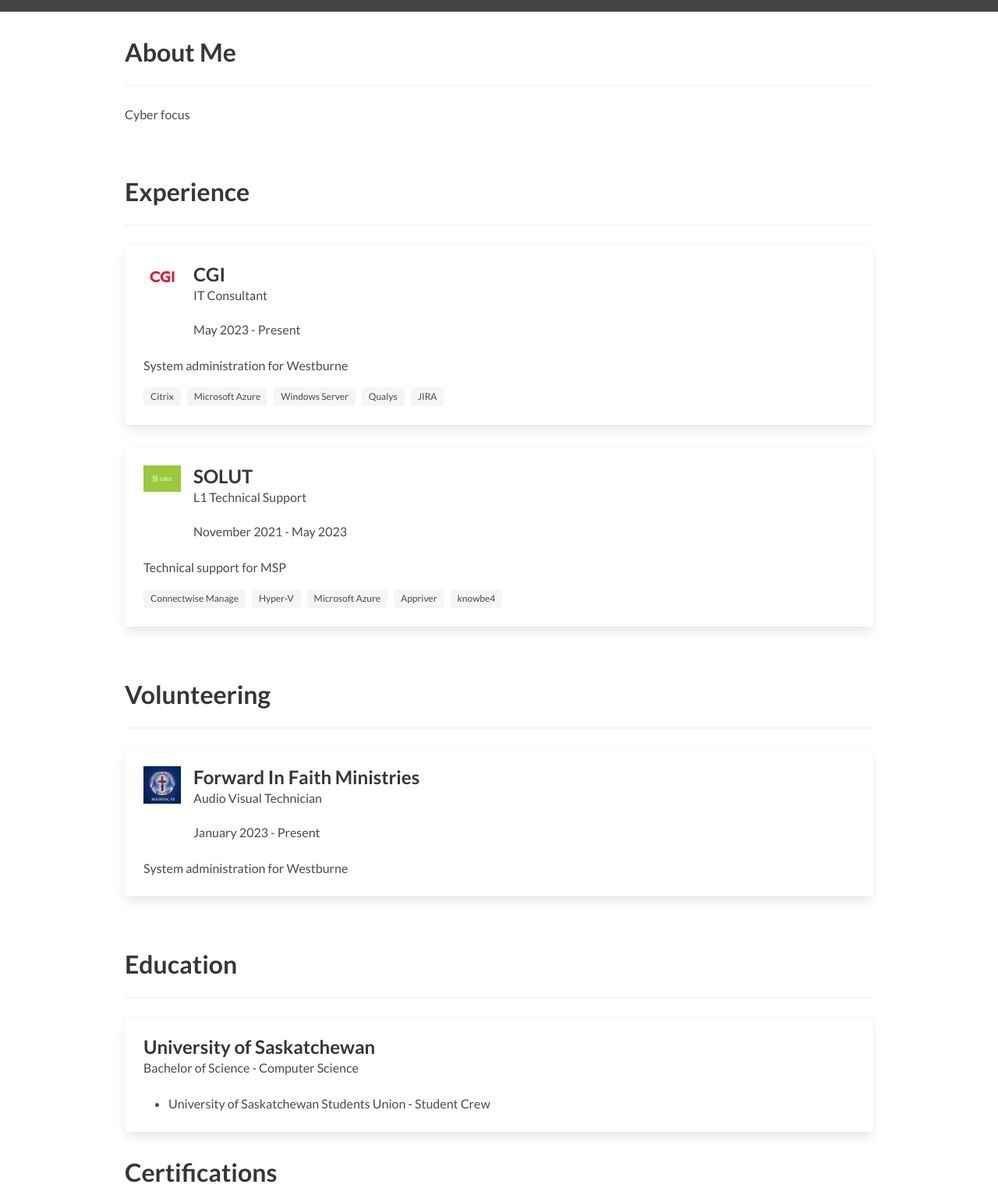
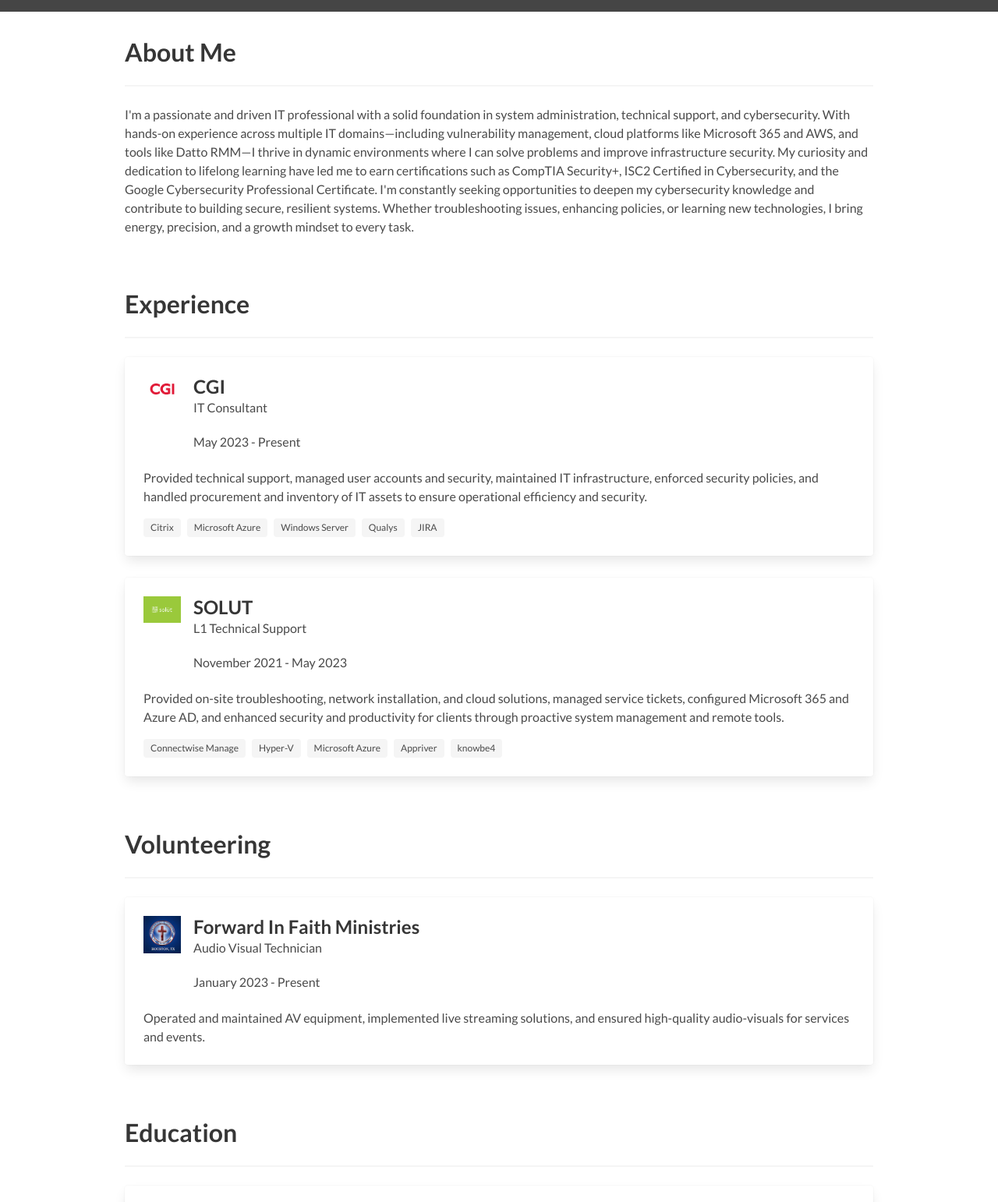
Before and after one commit to tadipasi/tadipasi.github.io, a plain HTML site: page index.html in a window 1280 px wide. Shown: the part 380-1922 px from the top of the page at 78% size. Drawn offline with Linux system fonts and the light colour scheme.

Commit message:
added the experience summaries and about me section

```diff
--- a/index.html
+++ b/index.html
@@ -81,7 +81,7 @@
     <div class="container">
       <h1 class="title">About Me</h1>
       <hr />
-      <p> Cyber focus</p>
+      <p> I'm a passionate and driven IT professional with a solid foundation in system administration, technical support, and cybersecurity. With hands-on experience across multiple IT domains—including vulnerability management, cloud platforms like Microsoft 365 and AWS, and tools like Datto RMM—I thrive in dynamic environments where I can solve problems and improve infrastructure security. My curiosity and dedication to lifelong learning have led me to earn certifications such as CompTIA Security+, ISC2 Certified in Cybersecurity, and the Google Cybersecurity Professional Certificate. I'm constantly seeking opportunities to deepen my cybersecurity knowledge and contribute to building secure, resilient systems. Whether troubleshooting issues, enhancing policies, or learning new technologies, I bring energy, precision, and a growth mindset to every task.</p>
     </div>
   </section>
 
@@ -104,7 +104,7 @@
             </div>
           </div>
           <div class="content">
-            <p>System administration for Westburne </p>
+            <p>Provided technical support, managed user accounts and security, maintained IT infrastructure, enforced security policies, and handled procurement and inventory of IT assets to ensure operational efficiency and security. </p>
             <div class="tags">
               <span class="tag">Citrix</span>
               <span class="tag">Microsoft Azure</span>
@@ -131,7 +131,7 @@
             </div>
           </div>
           <div class="content">
-            <p>Technical support for MSP </p>
+            <p>Provided on-site troubleshooting, network installation, and cloud solutions, managed service tickets, configured Microsoft 365 and Azure AD, and enhanced security and productivity for clients through proactive system management and remote tools. </p>
             <div class="tags">
               <span class="tag">Connectwise Manage</span>
               <span class="tag">Hyper-V</span>
@@ -163,7 +163,7 @@
               </div>
             </div>
             <div class="content">
-              <p>System administration for Westburne </p>
+              <p>Operated and maintained AV equipment, implemented live streaming solutions, and ensured high-quality audio-visuals for services and events. </p>
             </div>
           </div>
         </div>
```
